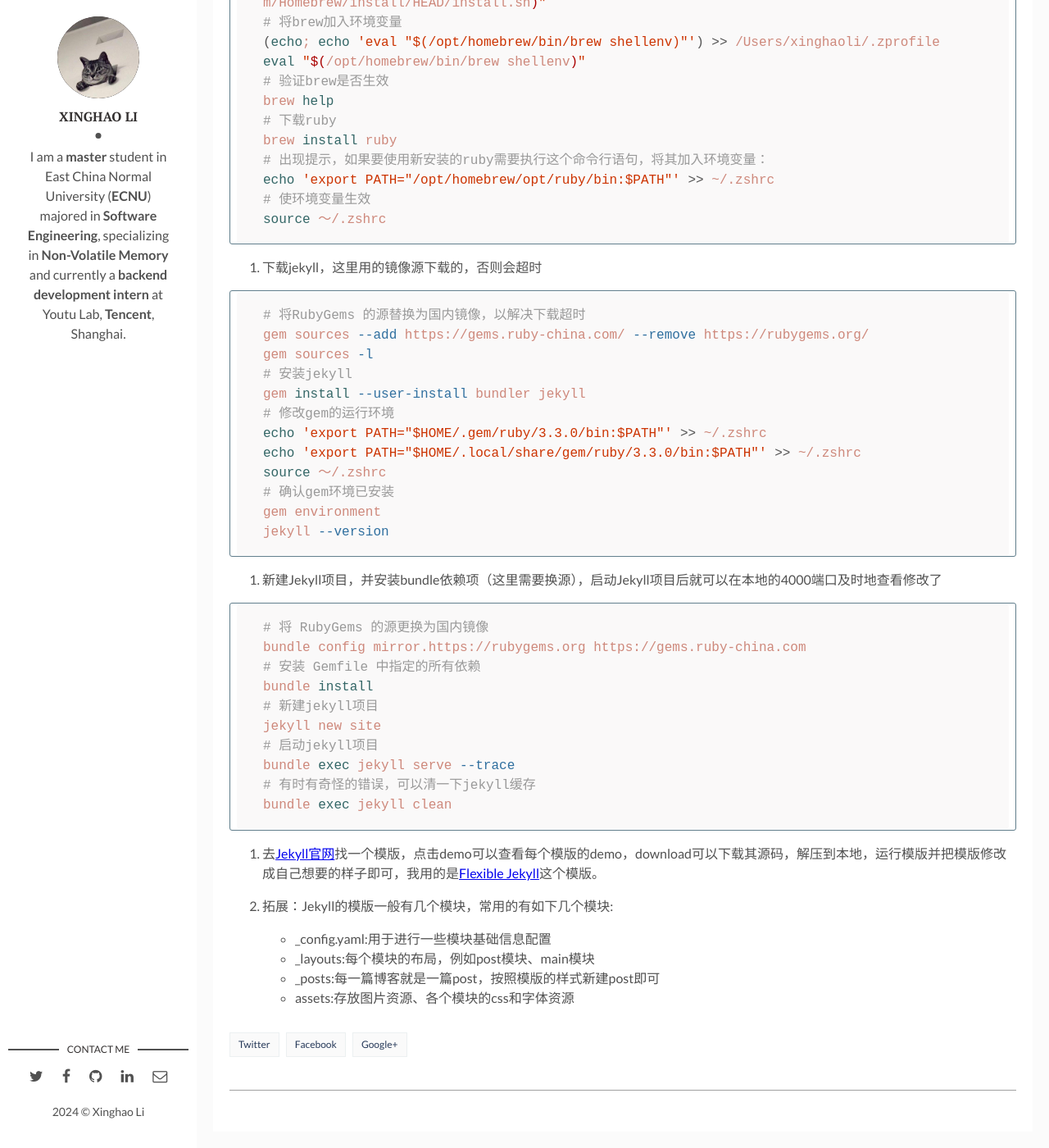
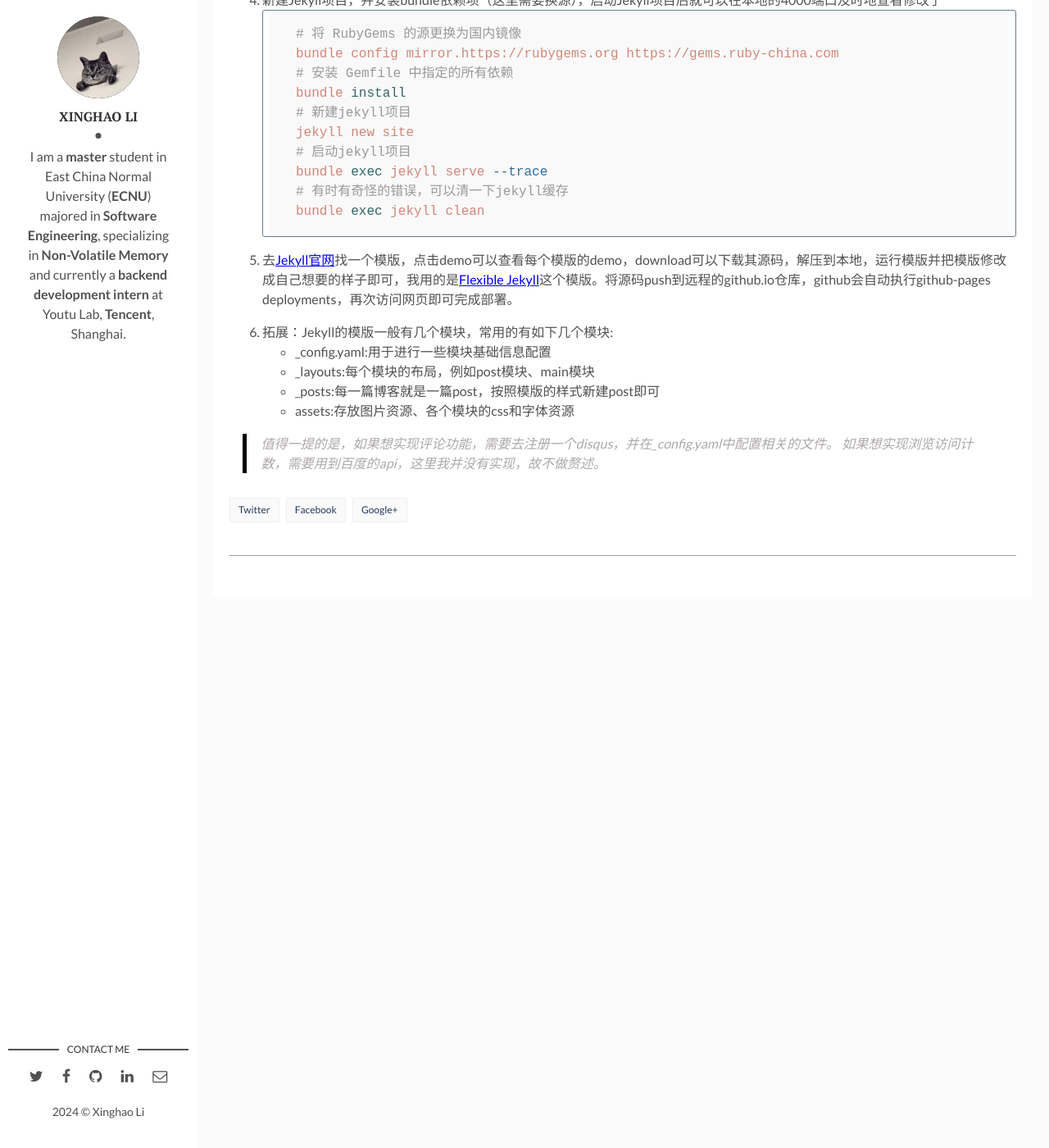
Before and after one commit to Lxh-3260/Lxh-3260.github.io, a Jekyll site: the page built from _posts/2024-7-17-how-to-build-personal-website-by-github.markdown, in a window 1280 px wide and 1400 px high, scrolled down 2089 px. Shown: the whole window at 82% size. Built offline with Jekyll 4.4.1, drawn with Linux system fonts in a browser that asks for light colours; comment, search, counter and statistics services are not loaded.

Commit message:
jekyll config post

````diff
--- a/_posts/2024-7-17-how-to-build-personal-website-by-github.markdown
+++ b/_posts/2024-7-17-how-to-build-personal-website-by-github.markdown
@@ -29,7 +29,6 @@
 1. 首先要介绍一下Jekyll，它提供了很多网站模板，可以让我们不用自己去设计个人网页的前端界面，同时还可以执行本地修改后直接预览，执行`bundle exec jekyll serve --trace`，可以在本机的浏览器输入`http://127.0.0.1:4000/`预览修改结果，不用等`git push`后执行流水线的deploy action操作，大大提高了网站维护的效率。同时它基本是开箱即用，不必预先学习jekyll语法，就能使得非前端程序员也能有一个美观的个人网页。
 
 2. 配置jekyll环境首先需要下载ruby，mac自带了一个ruby，但是版本太低不能使用，可以`command+space`输入terminal打开终端，输入`ruby -v`查看ruby版本，发现是2.x版本，所以需要自己下载一个3.x的ruby。执行，会报错`zsh: command not found: brew`，这是因为没有下载brew包管理器，大陆地区直接下载brew会报网络错误，这里就要用到代理了，改为执行就可以正常下载brew了。
-
 ```shell
 # 下载ruby，提示没有brew包管理语句
 brew install ruby
@@ -49,7 +48,6 @@
 ```
 
 3. 下载jekyll，这里用的镜像源下载的，否则会超时
-
 ```shell
 # 将RubyGems 的源替换为国内镜像，以解决下载超时
 gem sources --add https://gems.ruby-china.com/ --remove https://rubygems.org/
@@ -66,7 +64,6 @@
 ```
 
 4. 新建Jekyll项目，并安装bundle依赖项（这里需要换源），启动Jekyll项目后就可以在本地的4000端口及时地查看修改了
-
 ```shell
 # 将 RubyGems 的源更换为国内镜像
 bundle config mirror.https://rubygems.org https://gems.ruby-china.com
@@ -80,10 +77,13 @@
 bundle exec jekyll clean
 ```
 
-5. 去[Jekyll官网](http://jekyllthemes.org/)找一个模版，点击demo可以查看每个模版的demo，download可以下载其源码，解压到本地，运行模版并把模版修改成自己想要的样子即可，我用的是[Flexible Jekyll](http://jekyllthemes.org/themes/flexible-jekyll/)这个模版。
+5. 去[Jekyll官网](http://jekyllthemes.org/)找一个模版，点击demo可以查看每个模版的demo，download可以下载其源码，解压到本地，运行模版并把模版修改成自己想要的样子即可，我用的是[Flexible Jekyll](http://jekyllthemes.org/themes/flexible-jekyll/)这个模版。将源码push到远程的github.io仓库，github会自动执行github-pages deployments，再次访问网页即可完成部署。
 
 6. 拓展：Jekyll的模版一般有几个模块，常用的有如下几个模块:
 * _config.yaml:用于进行一些模块基础信息配置
 * _layouts:每个模块的布局，例如post模块、main模块
 * _posts:每一篇博客就是一篇post，按照模版的样式新建post即可
 * assets:存放图片资源、各个模块的css和字体资源
+
+>值得一提的是，如果想实现评论功能，需要去注册一个disqus，并在_config.yaml中配置相关的文件。
+如果想实现浏览访问计数，需要用到百度的api，这里我并没有实现，故不做赘述。
````
Also changed, not shown: other parts of _posts/2024-7-17-how-to-build-personal-website-by-github.markdown (+1 -1 lines).
